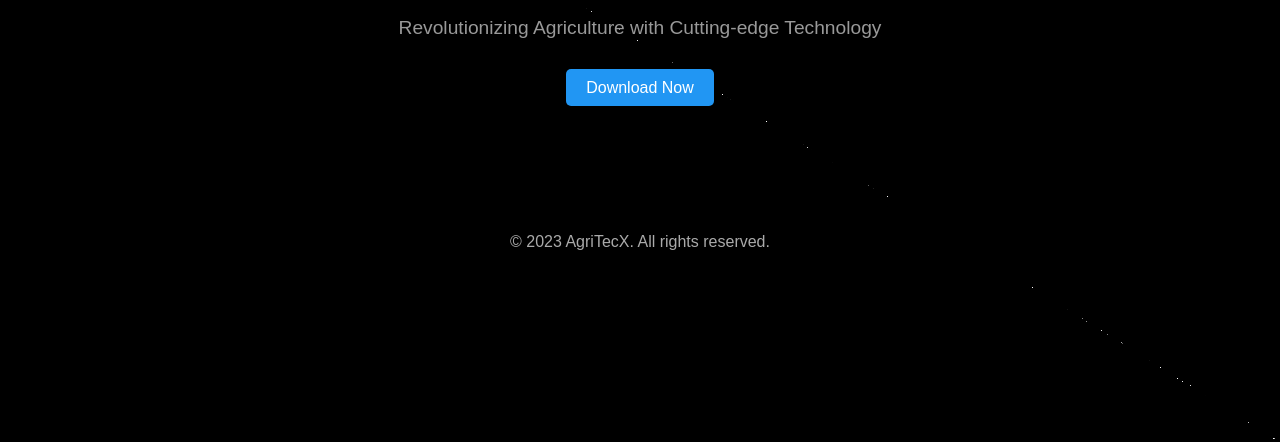
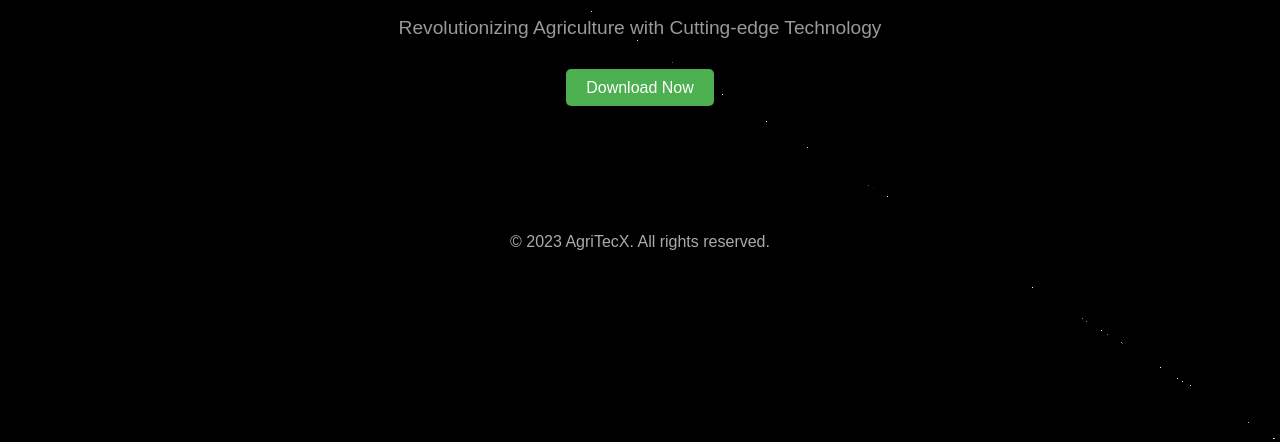
Before and after one commit to SB-Rakshith/pomegranatedata.github.io, a plain HTML site: page index.html in a window 1280 px wide. Shown: the part 358-800 px from the top of the page. Drawn offline with Linux system fonts and the light colour scheme.

Commit message:
Update index.html

```diff
--- a/index.html
+++ b/index.html
@@ -46,7 +46,7 @@
 
     .cta-button {
       padding: 10px 20px;
-      background-color: #2196F3; /* Dark blue color */
+      background-color: #4CAF50; /* Dark blue color */
       color: #fff;
       text-decoration: none;
       border-radius: 5px;
```
